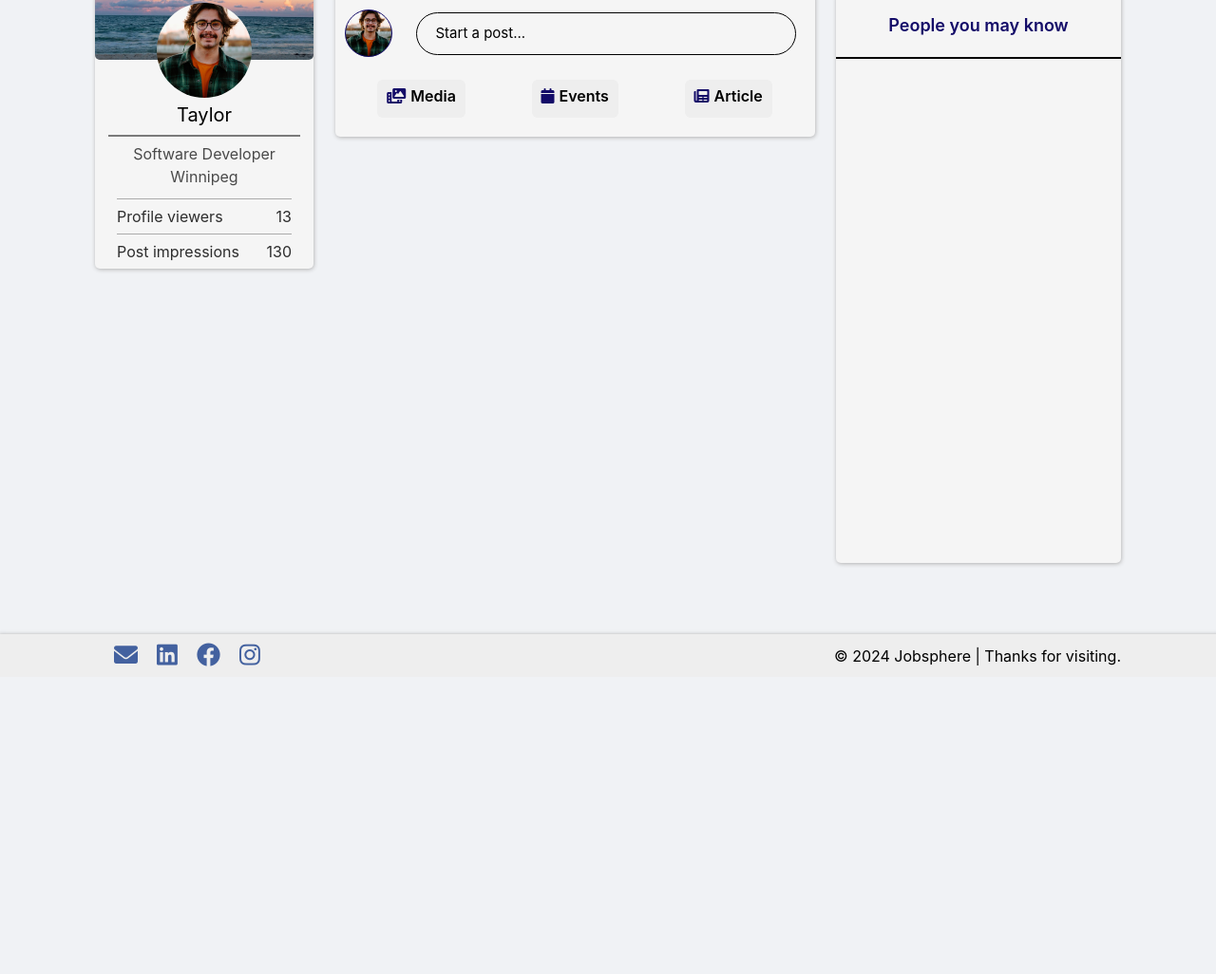
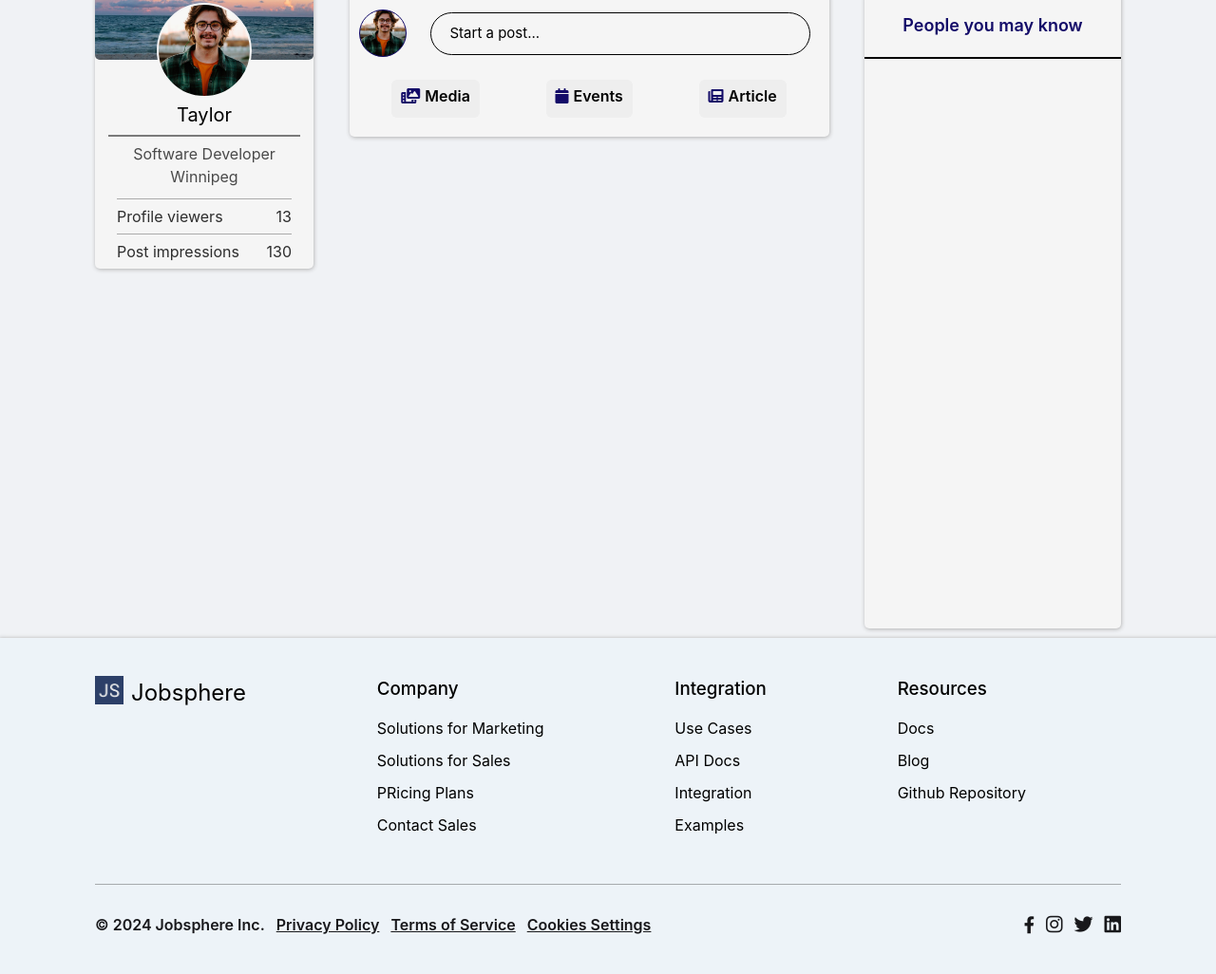
Before and after one commit to Dupanshu/job-sphere, a website with bundled scripts: page home.html in a window 1280 px wide. Shown: the part 87-1113 px from the top of the page at 95% size. Before the commit the page ends 800 px from the top, so only its background shows below. Built offline with nearby package versions, Linux system fonts and the light colour scheme; no server answers; a web font is replaced by a local one.

Commit message:
footer design improved

```diff
--- a/assets/css/home.css
+++ b/assets/css/home.css
@@ -108,9 +108,9 @@ nav ul li:hover p{
   background-position: center;
   background-size: cover;
   border-radius: 50px;
-  height: 35px;
-  width: 35px;
-  border: 2px solid var(--logo-color-2);
+  height: 40px;
+  width: 40px;
+  border: 1px solid var(--logo-color-2);
 }
 
 /* columns */
@@ -154,6 +154,7 @@ nav ul li:hover p{
   border-radius: 50%;
   height: 100px;
   width: 100px;
+  border: 2px solid #f5f5f5;
 }
 
 .clm1-des {
@@ -258,22 +259,20 @@ input::placeholder {
 
 /* main column 3 */
 .column3 {
-  height: 600px;
-  width: 300px;
+  height: auto;
+  width: 270px;
   text-align: center;
   border-radius: 5px;
   box-shadow: 0.5px 1px 4px 0 #b2b2b2;
   background-color: #f5f5f5;
   margin-bottom: 10px;
-  overflow: scroll;
 }
 
-.people {
+.people_scroll {
+  height: 600px;
   overflow-y: scroll;
   scroll-behavior: smooth;
   scrollbar-width: none;
-  scrollbar-color: var(--logo-color);/* if some broser shows scroll then
-  the color will be applied maybe */
 }
 
 .column3 p {
@@ -349,41 +348,89 @@ input::placeholder {
 }
 
 /* footer */
-.contact {
+footer {
   margin-top: auto;
-  background-color: #eee;
-  text-align: center;
-  height: 45px;
+  background-color: #EDF3F8;
+  height: auto;
   box-shadow: 0.5px 2px 4px 2px #b2b2b2;
+  padding: 40px 0px;
 }
 
-.box {
-  position: relative;
-  text-align: center;
+.box .footer_top {
+  display: flex;
+  flex-direction: row;
+  align-items: flex-start;
+  justify-content: space-between;
+  margin: 0px 100px 40px 0px;
+}
+
+.box .footer_top h3 {
+  margin-bottom: 15px;
+  font-weight: 550;
+}
+
+.box .footer_top p {
+  margin-bottom: 10px;
+  font-weight: 400;
+  cursor: pointer;
+}
+
+.box .footer_top .footer_logo {
+  display: flex;
+  align-items: flex-start;
+  gap: 8px;
+}
+
+.box .footer_top .footer_logo > * {
+  display: inline;
+}
+
+.box .footer_top .footer_logo img {
+  height: 30px;
+  aspect-ratio: 1;
+}
+
+.box .footer_top .footer_logo h2 {
+  font-weight: 400;
+  font-family: inherit;
 }
 
 .box .icon {
-  color: var(--logo-color);
-  align-items: center;
+  padding-top: 30px;
+  border-top: 1px solid rgba(0 0 0 / 30%);
 }
 
-.box .icon a {
-  color: var(--logo-color);
-  font-size: 25px;
+.box .icon i {
+  color: #18181B;
+  font-size: 20px;
+  margin-left: 12px;
+  cursor: pointer;
   transition: color 0.25s ease-in-out;
 }
 
-.box .icon a:hover {
-  color: var(--hover-color);
+.box .icon i:first-child {
+  font-size: 18px;
 }
 
-.icon i {
-  margin-left: 20px;
-  cursor: pointer;
+.box .icon i:hover {
+  color: var(--logo-color);
+}
+.footer_links {
+  display: flex;
+  flex-direction: row;
+  gap: 12px;
 }
 
-.footer {
-  color: #000;
-  position: relative;
-  bottom: 0;
+.footer_links p {
+  text-decoration: underline;
+  cursor: pointer;
+  color: #18181B;
+  font-size: 16px;
+  font-weight: 600;
+  font-family: inherit;
 }
+
+.footer_links p:first-child {
+  text-decoration: none !important;
+  cursor: default;
+}
--- a/assets/css/index.css
+++ b/assets/css/index.css
@@ -54,7 +54,7 @@ main {
   display: inline-block;
   color: #fff;
   font-size: 60px;
-  font-weight: 600;
+  font-weight: 400;
 }
 
 /* login section */
--- a/home.html
+++ b/home.html
@@ -13,7 +13,6 @@
     <script src="./assets/js/home.js" type="module"></script>
   </head>
   <body>
-    <main>
     <header class="flex">
       <div class="container">
         <div class="flex">
@@ -30,6 +29,7 @@
         </div>
       </div>
     </header>
+    <main>
       <div class="column flex container">
         <div class="column1 flex">
           <div class="clm1-bg">
@@ -57,23 +57,55 @@
         </div>
         <div class="column3">
           <p>People you may know</p>
+          <div class="people_scroll">
             <div class="people"></div>
           </div>
         </div>
+      </div>
     </main>
-    <section class="contact flex" id="contact">
+    <footer class="contact" id="contact">
       <div class="box container">
+        <div class="footer_top">
+          <div class="footer_logo">
+            <img src="./assets/img/logo.png" alt="logo">
+            <h2>Jobsphere</h2>
+          </div>
+          <div>
+            <h3>Company</h3>
+            <p>Solutions for Marketing</p>
+            <p>Solutions for Sales</p>
+            <p>PRicing Plans</p>
+            <p>Contact Sales</p>
+          </div>
+          <div>
+            <h3>Integration</h3>
+            <p>Use Cases</p>
+            <p>API Docs</p>
+            <p>Integration</p>
+            <p>Examples</p>
+          </div>
+          <div>
+            <h3>Resources</h3>
+            <p>Docs</p>
+            <p>Blog</p>
+            <p>Github Repository</p>
+          </div>
+        </div>
         <div class="icon flex">
+          <div class="footer_links">
+            <p>&copy; 2024 Jobsphere Inc.</p>
+            <p>Privacy Policy</p>
+            <p>Terms of Service</p>
+            <p>Cookies Settings</p>
+          </div>
           <div class="flex">
-            <a href="#"><i class="fa-solid fa-envelope"></i></a>
-            <a href="#"><i class="fa-brands fa-linkedin"></i></a>
-            <a href="#"><i class="fa-brands fa-facebook"></i></a>
-            <a href="#"><i class="fa-brands fa-instagram"></i></a>
-          </div>
-          <div class="footer">&copy; 2024 Jobsphere | Thanks for visiting.</div class="footer">
+            <i class="fa-brands fa-facebook-f"></i>
+            <i class="fa-brands fa-instagram"></i>
+            <i class="fa-brands fa-twitter"></i>
+            <i class="fa-brands fa-linkedin"></i>
           </div>
         </div>
       </div>
-    </section>
+    </footer>
   </body>
 </html>
```
Lines whose indentation alone changed are shown as unchanged.
